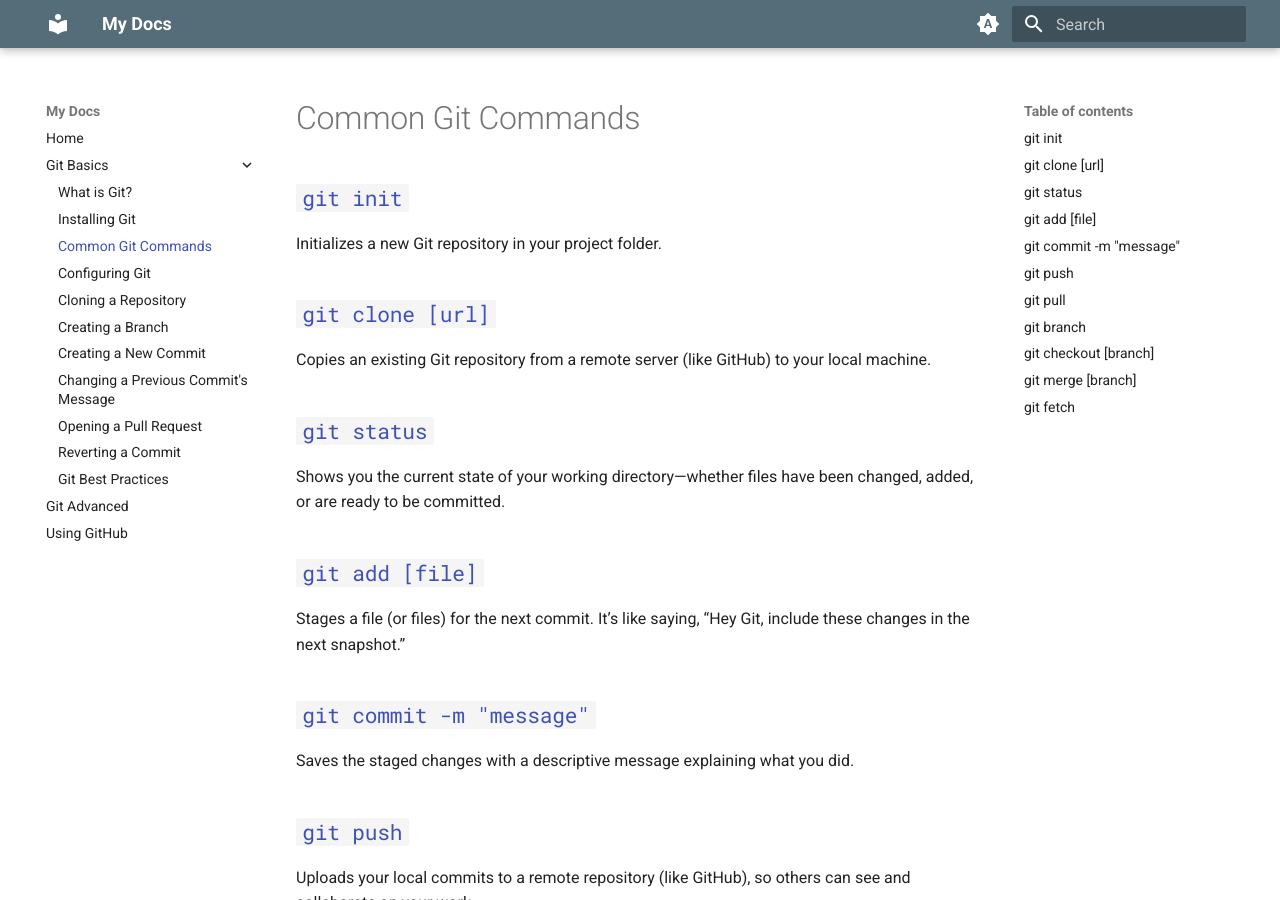
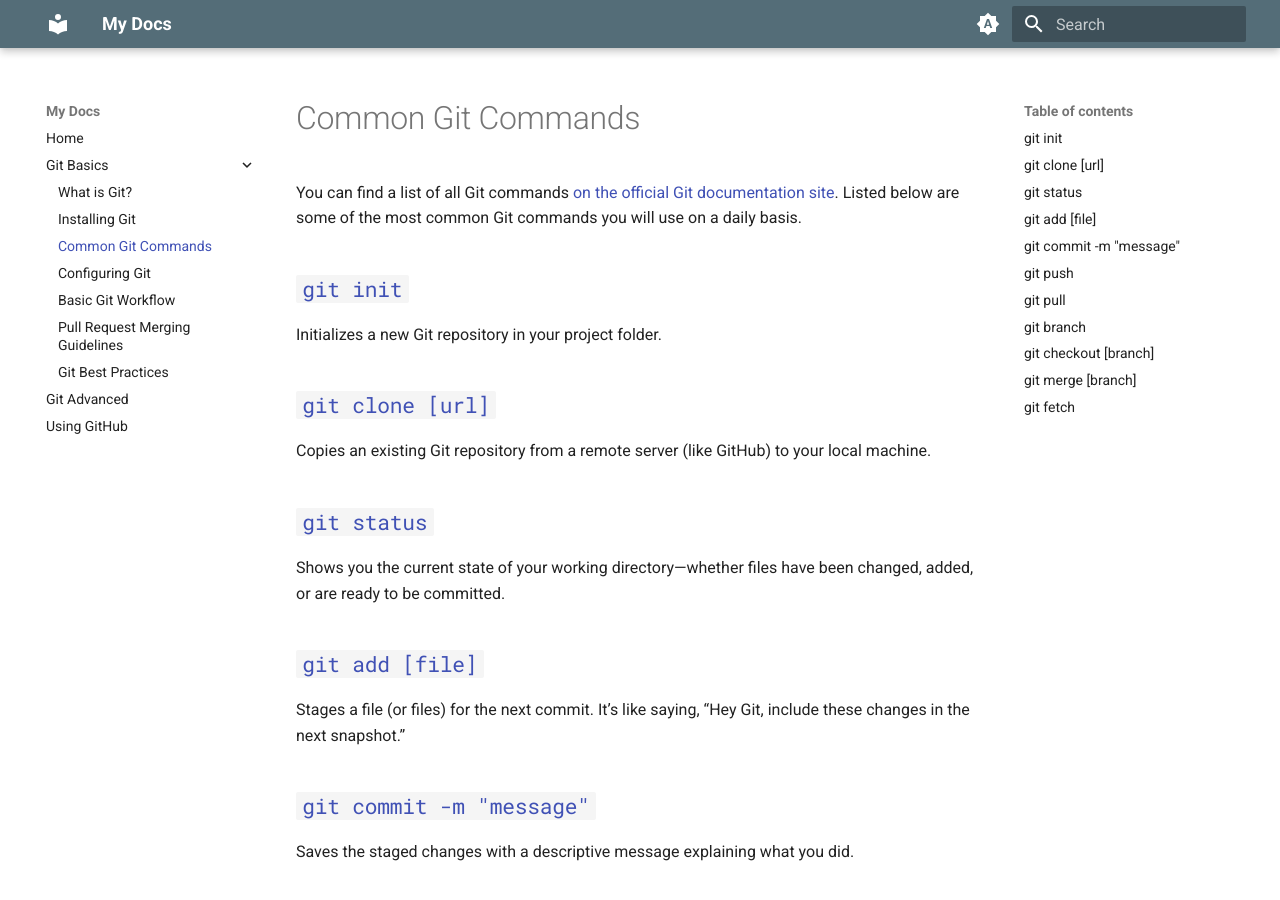
Before and after one commit to bthompSSM/github-guide, an MkDocs documentation site: the page built from docs/git-basics/common-git-commands.md, in a window 1280 px wide and 900 px high. Built offline with MkDocs 1.6.1 and Material for MkDocs 9.7.7, drawn with Linux system fonts in a browser that asks for light colours.

Commit message:
docs: consolidate superfluous docs

```diff
--- a/docs/git-basics/common-git-commands.md
+++ b/docs/git-basics/common-git-commands.md
@@ -1,4 +1,8 @@
 # Common Git Commands
+
+You can find a list of all Git commands [on the official Git documentation
+site](https://git-scm.com/docs).  Listed below are some of the most common Git commands you will use
+on a daily basis.
 
 ## [`git init`](https://git-scm.com/docs/git-init)
 
--- a/mkdocs.yml
+++ b/mkdocs.yml
@@ -6,12 +6,8 @@ nav:
     - Installing Git: git-basics/installing-git.md
     - Common Git Commands: git-basics/common-git-commands.md
     - Configuring Git: git-basics/configuring-git.md
-    - Cloning a Repository: git-basics/cloning-a-repository.md
-    - Creating a Branch: git-basics/creating-a-branch.md
-    - Creating a New Commit: git-basics/creating-a-new-commit.md
-    - Changing a Previous Commit's Message: git-basics/changing-a-previous-commit-message.md
-    - Opening a Pull Request: git-basics/opening-a-pull-request.md
-    - Reverting a Commit: git-basics/reverting-a-commit.md
+    - Basic Git Workflow: git-basics/basic-git-workflow.md
+    - Pull Request Merging Guidelines: git-basics/pr-merging-guidelines.md
     - Git Best Practices: git-basics/git-best-practices.md
   - Git Advanced: git-advanced/index.md
   - Using GitHub: using-github/index.md
```
Also changed, not shown: docs/git-advanced/index.md (+0 -9 lines), docs/git-basics/basic-git-workflow.md (+7 -0 lines), docs/git-basics/creating-a-branch.md (deleted, +0 -19 lines), docs/git-basics/creating-a-new-commit.md (deleted, +0 -9 lines), docs/git-basics/pr-merging-guidelines.md (added, +67 -0 lines), docs/git-basics/changing-a-previous-commit-message.md (deleted), docs/git-basics/opening-a-pull-request.md (deleted), docs/git-basics/reverting-a-commit.md (deleted).
